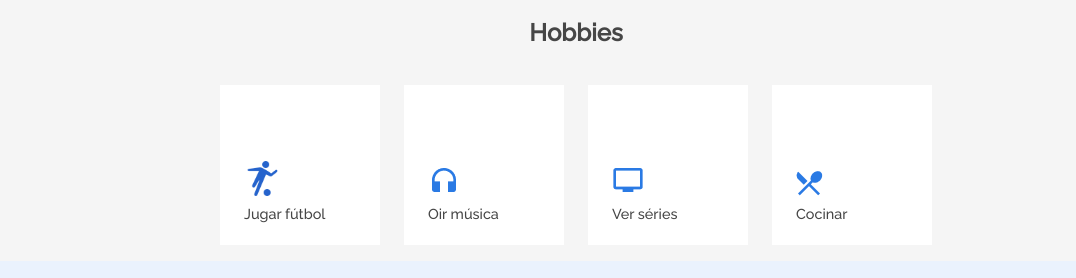
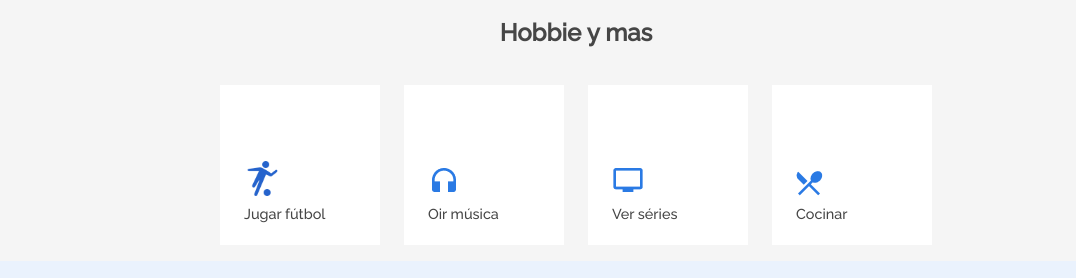
Before and after one commit to ancom44/Challengeoneportafolio, a plain HTML site: page index.html in a window 1280 px wide. Shown: the part 1049-1327 px from the top of the page, without its empty margins (64-1140 px from the left). Drawn offline with Linux system fonts and the light colour scheme.

Commit message:
Actualizacion de hobbie

```diff
--- a/index.html
+++ b/index.html
@@ -115,7 +115,7 @@
 
     <!-- Sección de Hobbies -->
     <section class="hobbies" id="hobbies">
-        <h3 class="hobbies__title">Hobbies</h3>
+        <h3 class="hobbies__title">Hobbie y mas</h3>
             <div class="hobbies__line">
                 <div class="hobbies__box">
                     <ul>
```
